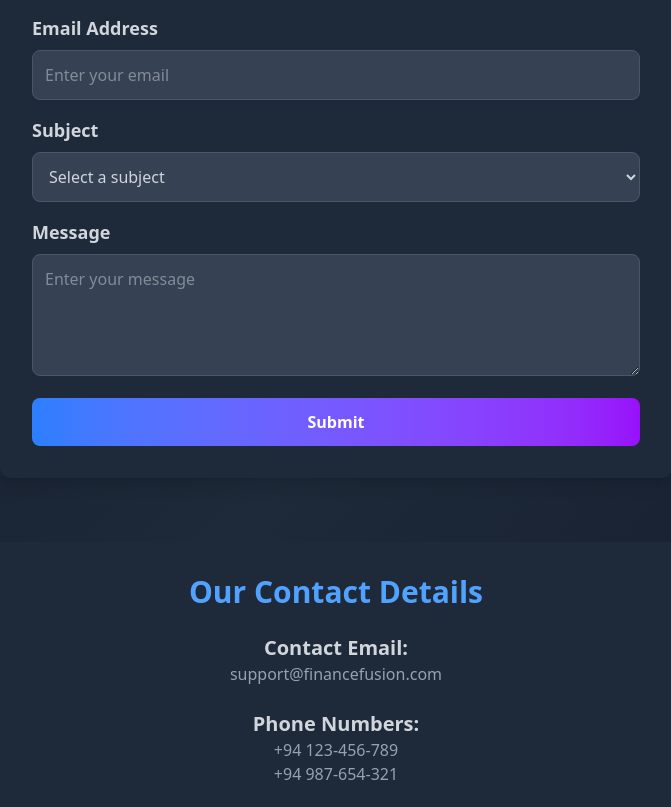
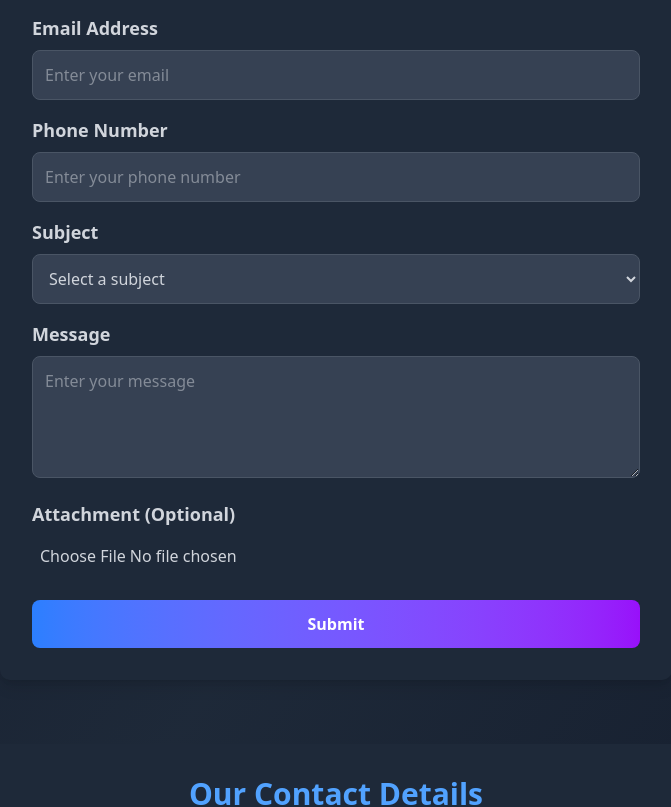
Before and after one commit to BuddhikaRoshan/FinanceFusion_ITPM, a Next.js app: page /Contact in a window 1280 px wide. Shown: the part 408-1215 px from the top of the page, without its empty margins (304-975 px from the left). Built offline with nearby package versions, Linux system fonts and the light colour scheme.

Commit message:
Update page.tsx

```diff
--- a/app/Contact/page.tsx
+++ b/app/Contact/page.tsx
@@ -11,16 +11,11 @@ const ContactUs = () => {
     phone: "",
     subject: "",
     message: "",
-    subscribe: false,
     file: null,
   });
 
   const handleChange = (e) => {
     setFormData({ ...formData, [e.target.name]: e.target.value });
-  };
-
-  const handleCheckboxChange = () => {
-    setFormData({ ...formData, subscribe: !formData.subscribe });
   };
 
   const handleFileChange = (e) => {
@@ -29,7 +24,6 @@ const ContactUs = () => {
 
   const handleSubmit = (e) => {
     e.preventDefault();
-    // Handle form submission (you can integrate with an API here)
     console.log("Form submitted:", formData);
     alert("Thank you for contacting us! We'll get back to you soon.");
   };
@@ -37,8 +31,9 @@ const ContactUs = () => {
   return (
     <div className="min-h-screen bg-gradient-to-br from-gray-900 via-gray-800 to-gray-900">
       <Navbar />
+      <div className="max-w-7xl mx-auto px-4 sm:px-6 lg:px-8 py-16">
 
-      <div className="max-w-7xl mx-auto px-4 sm:px-6 lg:px-8 py-16">
+        {/* Header */}
         <motion.div
           initial={{ opacity: 0, y: 20 }}
           animate={{ opacity: 1, y: 0 }}
@@ -53,7 +48,7 @@ const ContactUs = () => {
           </p>
         </motion.div>
 
-        {/* Contact Form Section */}
+        {/* Contact Form */}
         <motion.div
           initial={{ opacity: 0, y: 20 }}
           animate={{ opacity: 1, y: 0 }}
@@ -61,13 +56,9 @@ const ContactUs = () => {
           className="max-w-2xl mx-auto bg-gray-800 p-8 rounded-lg shadow-lg"
         >
           <form onSubmit={handleSubmit}>
-            {/* Form Fields */}
-            {/* Name Field */}
+            {/* Name */}
             <div className="mb-4">
-              <label
-                htmlFor="name"
-                className="block text-lg font-semibold text-gray-300"
-              >
+              <label htmlFor="name" className="block text-lg font-semibold text-gray-300">
                 Full Name
               </label>
               <input
@@ -82,12 +73,9 @@ const ContactUs = () => {
               />
             </div>
 
-            {/* Email Field */}
+            {/* Email */}
             <div className="mb-4">
-              <label
-                htmlFor="email"
-                className="block text-lg font-semibold text-gray-300"
-              >
+              <label htmlFor="email" className="block text-lg font-semibold text-gray-300">
                 Email Address
               </label>
               <input
@@ -102,12 +90,25 @@ const ContactUs = () => {
               />
             </div>
 
-            {/* Subject Dropdown */}
+            {/* Phone */}
             <div className="mb-4">
-              <label
-                htmlFor="subject"
-                className="block text-lg font-semibold text-gray-300"
-              >
+              <label htmlFor="phone" className="block text-lg font-semibold text-gray-300">
+                Phone Number
+              </label>
+              <input
+                type="tel"
+                id="phone"
+                name="phone"
+                value={formData.phone}
+                onChange={handleChange}
+                className="w-full p-3 mt-2 border border-gray-600 rounded-md bg-gray-700 text-gray-300"
+                placeholder="Enter your phone number"
+              />
+            </div>
+
+            {/* Subject */}
+            <div className="mb-4">
+              <label htmlFor="subject" className="block text-lg font-semibold text-gray-300">
                 Subject
               </label>
               <select
@@ -125,12 +126,9 @@ const ContactUs = () => {
               </select>
             </div>
 
-            {/* Message Field */}
+            {/* Message */}
             <div className="mb-4">
-              <label
-                htmlFor="message"
-                className="block text-lg font-semibold text-gray-300"
-              >
+              <label htmlFor="message" className="block text-lg font-semibold text-gray-300">
                 Message
               </label>
               <textarea
@@ -145,17 +143,31 @@ const ContactUs = () => {
               />
             </div>
 
+            {/* File Upload */}
+            <div className="mb-6">
+              <label htmlFor="file" className="block text-lg font-semibold text-gray-300">
+                Attachment (Optional)
+              </label>
+              <input
+                type="file"
+                id="file"
+                name="file"
+                onChange={handleFileChange}
+                className="w-full p-2 mt-2 text-gray-300"
+              />
+            </div>
+
             {/* Submit Button */}
             <button
               type="submit"
-              className="w-full py-3 bg-gradient-to-r from-blue-500 to-purple-600 text-white font-semibold rounded-md hover:bg-gradient-to-l"
+              className="w-full py-3 bg-gradient-to-r from-blue-500 to-purple-600 text-white font-semibold rounded-md hover:bg-gradient-to-l transition-all"
             >
               Submit
             </button>
           </form>
         </motion.div>
 
-        {/* Company Details Section */}
+        {/* Company Contact Details */}
         <motion.div
           initial={{ opacity: 0, y: 20 }}
           animate={{ opacity: 1, y: 0 }}
@@ -166,7 +178,6 @@ const ContactUs = () => {
             Our Contact Details
           </h2>
 
-          {/* Contact Information */}
           <div className="mb-6">
             <h3 className="text-xl font-semibold text-gray-300">Contact Email:</h3>
             <p className="text-gray-400">support@financefusion.com</p>
@@ -178,7 +189,6 @@ const ContactUs = () => {
             <p className="text-gray-400">+94 987-654-321</p>
           </div>
 
-          {/* Founder Message */}
           <div className="mb-6">
             <h3 className="text-xl font-semibold text-gray-300">Founder Message:</h3>
             <p className="text-gray-400 italic">
@@ -186,7 +196,6 @@ const ContactUs = () => {
             </p>
           </div>
 
-          {/* Team Message */}
           <div className="mb-6">
             <h3 className="text-xl font-semibold text-gray-300">Our Team:</h3>
             <p className="text-gray-400 italic">
@@ -194,8 +203,8 @@ const ContactUs = () => {
             </p>
           </div>
         </motion.div>
+
       </div>
-
       <Footer />
     </div>
   );
```
